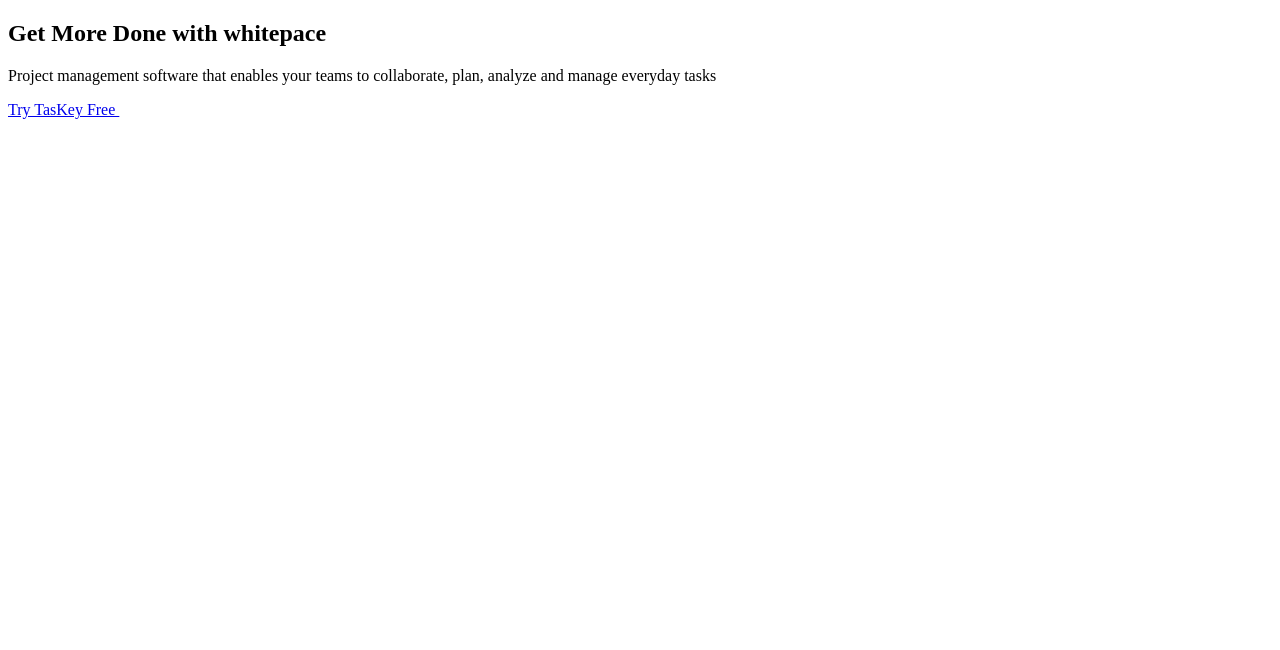
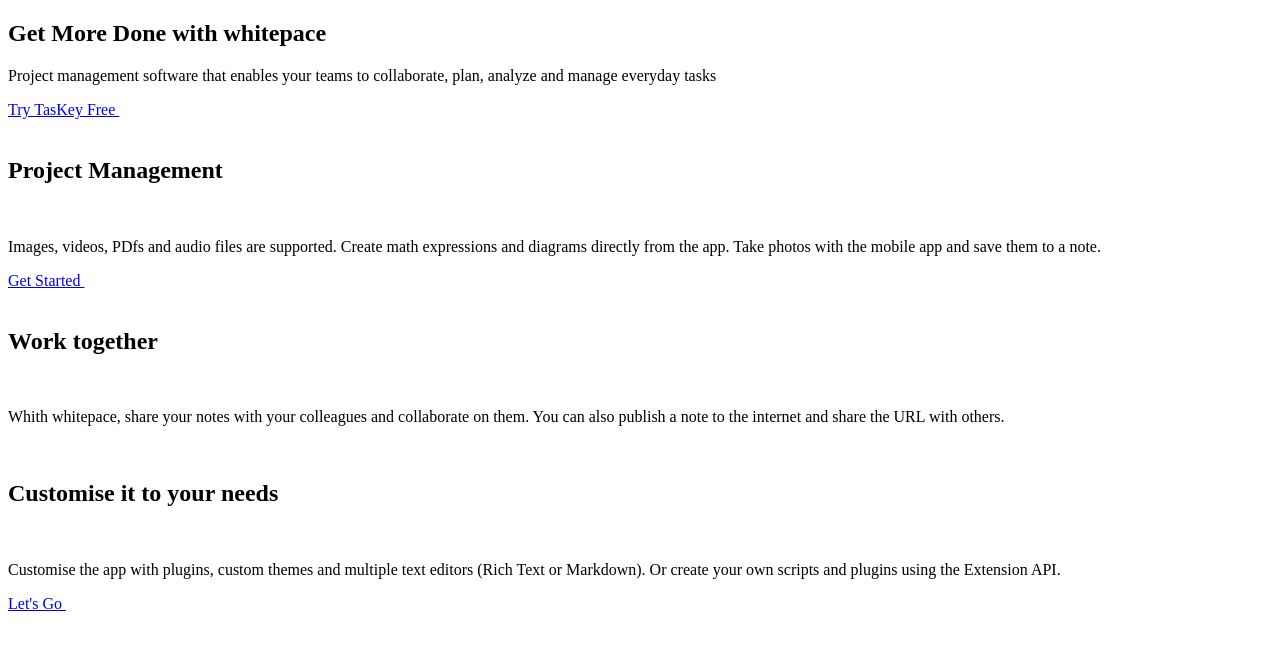
Before and after one commit to FrontendCourseMP/rk-html-dancmn, a plain HTML site: page index.html in a window 1280 px wide. Drawn offline with Linux system fonts and the light colour scheme.

Commit message:
same sections

```diff
--- a/index.html
+++ b/index.html
@@ -22,6 +22,35 @@
             </div>
         </section>
 
+        <section class="project-management">
+            <div class="wrapper">
+                <img src="" alt="">
+                <h2>Project Management</h2>
+                <img src="" alt="">
+                <p>Images, videos, PDfs and audio files are supported. Create math expressions and diagrams directly from the app. Take photos with the mobile app and save them to a note.</p>
+                <a href="#">Get Started <img src="" alt=""></a>
+            </div>
+        </section>
+
+        <section class="work-together">
+            <div class="wrapper">
+                <img src="" alt="">
+                <h2>Work together</h2>
+                <img src="" alt="">
+                <p>Whith whitepace, share your notes with your colleagues and collaborate on them. You can also publish a note to the internet and share the URL with others.</p>
+            </div>
+        </section>
+
+        <section class="customise">
+            <div class="wrapper">
+                <img src="" alt="">
+                <h2>Customise it to your needs</h2>
+                <img src="" alt="">
+                <p>Customise the app with plugins, custom themes and multiple text editors (Rich Text or Markdown). Or create your own scripts and plugins using the Extension API.</p>
+                <a href="#">Let's Go <img src="" alt=""></a>
+            </div>
+        </section>
+
     </main>
     <footer></footer>
 </body>
```
